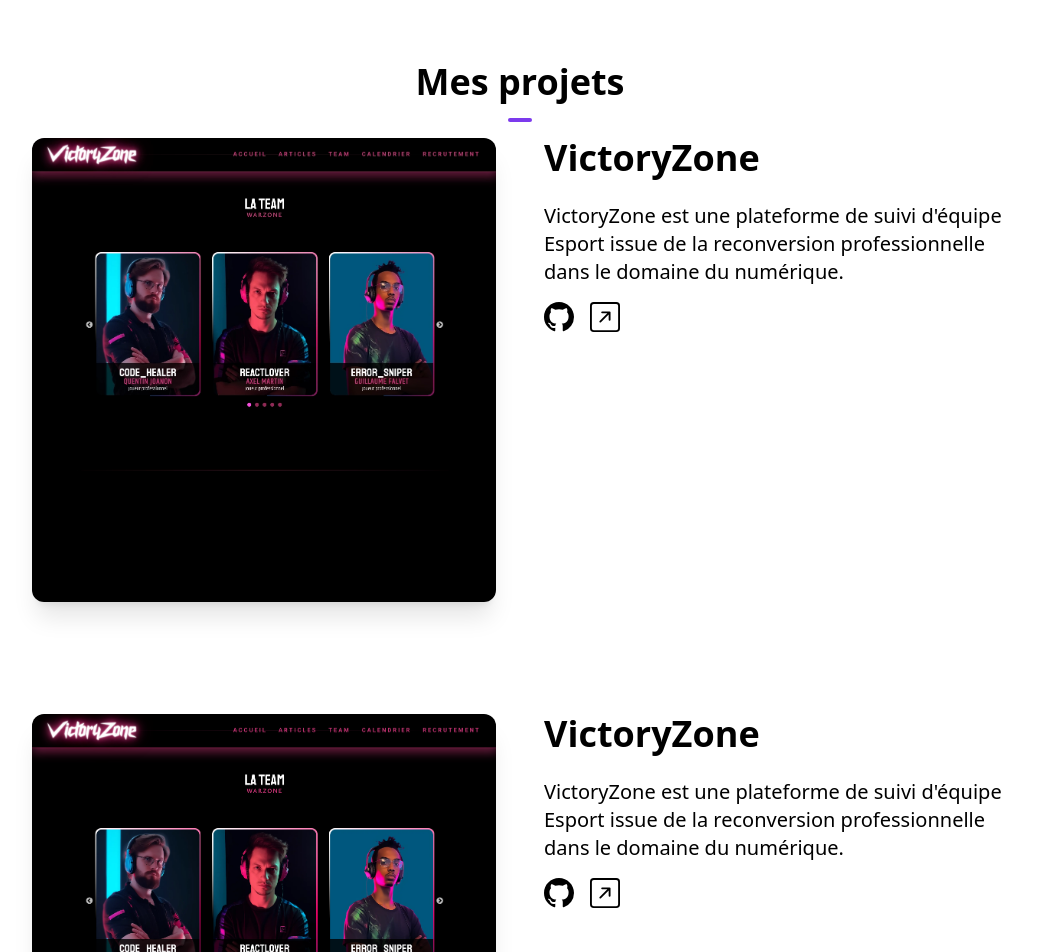
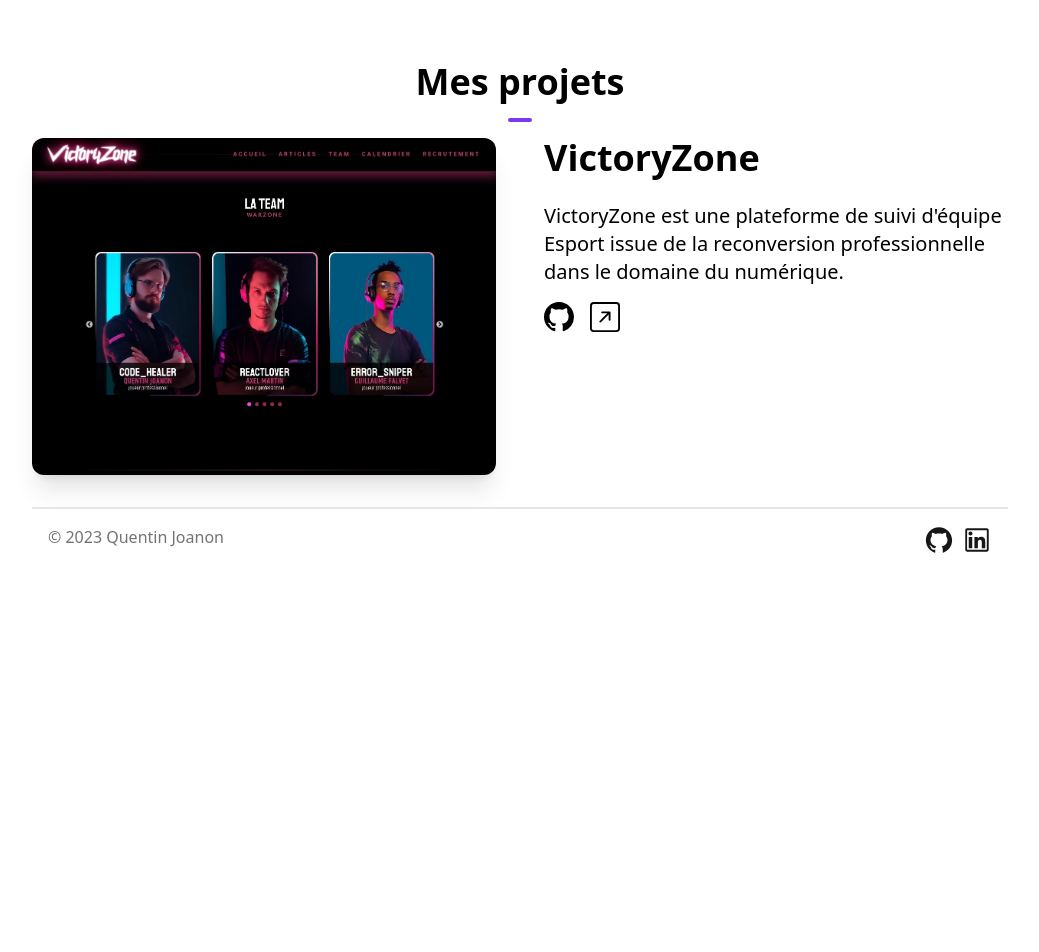
Before and after one commit to QuentinJoanon/Portfolio, a Next.js app: page / in a window 1280 px wide. Shown: the part 1600-2552 px from the top of the page, without its empty margins (120-1159 px from the left). After the commit the page ends 2175 px from the top, so only its background shows below. Built offline with nearby package versions, Linux system fonts and the light colour scheme.

Commit message:
fix: project picture

```diff
--- a/src/components/ProjectsSection.tsx
+++ b/src/components/ProjectsSection.tsx
@@ -10,14 +10,6 @@ const projects = [
     description:
       "VictoryZone est une plateforme de suivi d'équipe Esport issue de la reconversion professionnelle dans le domaine du numérique.",
     image: '/victoryzone.webp',
-    github: 'https://github.com/QuentinJoanon/VictoryZone-Front',
-    website: 'https://victoryzone.team/',
-  },
-  {
-    name: 'VictoryZone',
-    description:
-      "VictoryZone est une plateforme de suivi d'équipe Esport issue de la reconversion professionnelle dans le domaine du numérique.",
-    image: '/victoryzone.png',
     github: 'https://github.com/QuentinJoanon/VictoryZone-Front',
     website: 'https://victoryzone.team/',
   },
@@ -36,13 +28,13 @@ const ProjectsSection = () => {
             <div key={index}>
               <SlideUp offset="-300px 0px -300px 0px">
                 <div className="animation-delay-2 flex animate-slideUpCubicBezier flex-col md:flex-row md:space-x-12">
-                  <div className="md:w-1/2">
+                  <div className="object-contain md:w-1/2">
                     <Link href={project.website} target="blank">
                       <Image
                         src={project.image}
                         alt=""
                         width={1000}
-                        height={1000}
+                        height={800}
                         className="rounded-xl shadow-xl transition-opacity hover:opacity-70"
                       />
                     </Link>
```
Also changed, not shown: public/victoryzone.png (deleted), public/victoryzone.webp.
